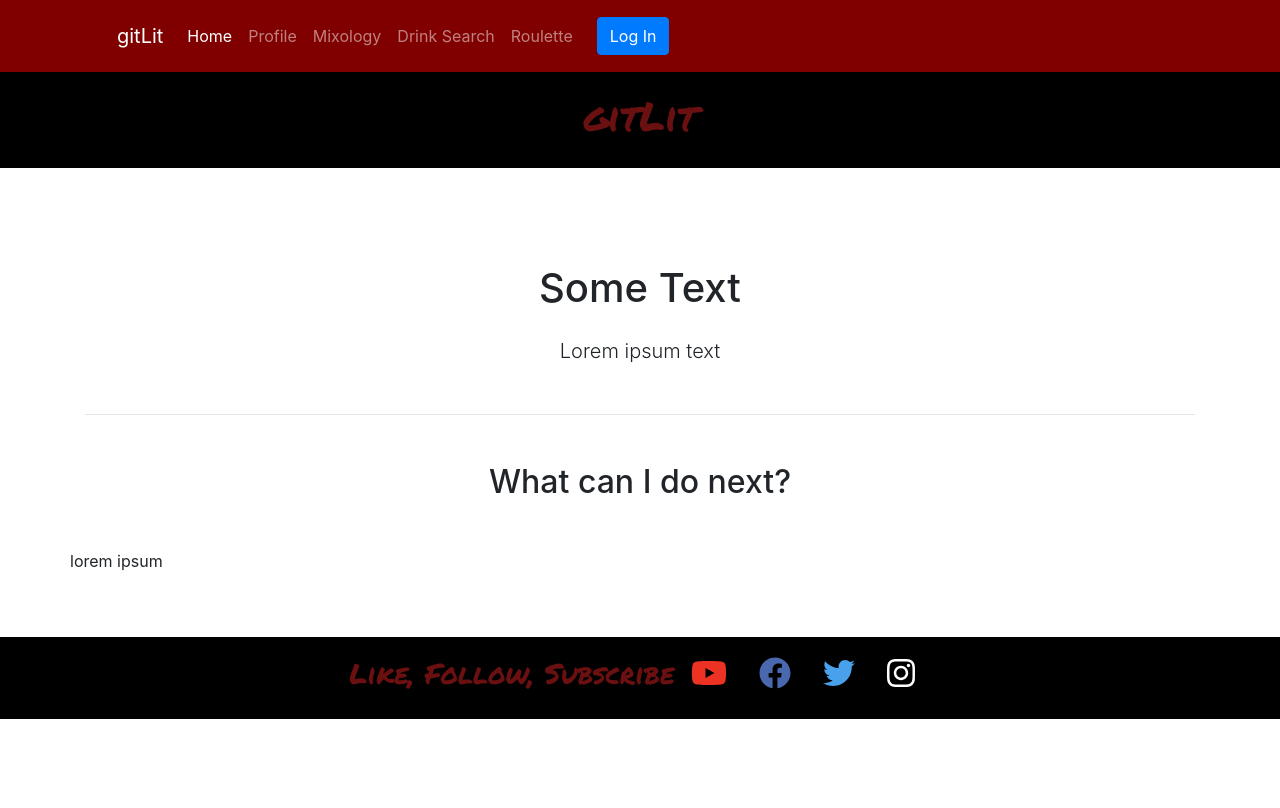
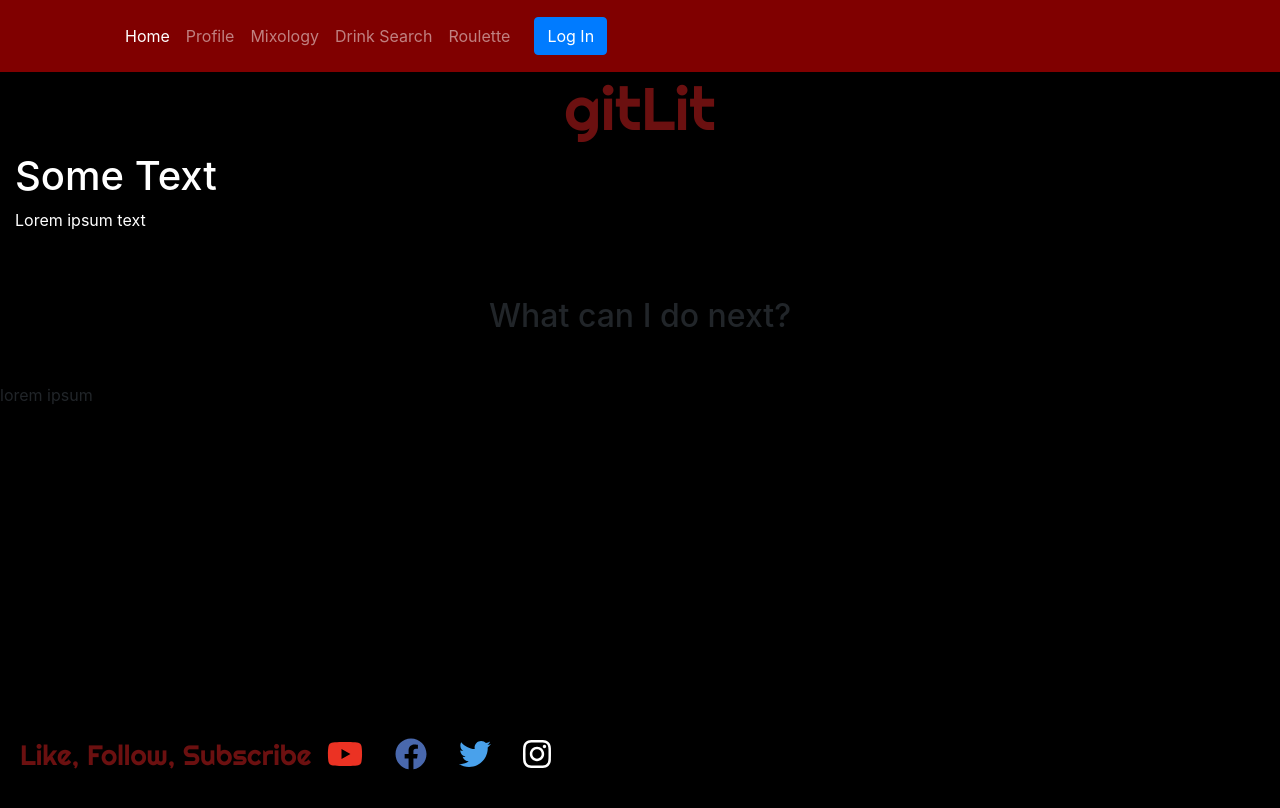
Before and after one commit to J-A-M-M-S/gitLit, a React (Create React App) app in the folder client/: page / in a window 1280 px wide. Shown: the top 808 px of the page. Built offline with nearby package versions, Linux system fonts and the light colour scheme; no server answers.

Commit message:
fixed the color, footer, and fonts

```diff
--- /dev/null
+++ b/client/src/App.css
@@ -0,0 +1,9 @@
+#fullBody {
+  background-color: black;
+  width: 100%;
+  margin: 0;
+  height: 100vh;
+}
+
+#app {
+}
--- a/client/src/App.js
+++ b/client/src/App.js
@@ -3,6 +3,7 @@ import Title from "./components/Title/Title";
 import { Route, Switch } from "react-router-dom";
 import { Container } from "react-bootstrap";
 import { NavBar, Footer, Loading, PrivateRoute } from "./components";
+import "./App.css";
 
 import {
   Home,
@@ -22,8 +23,9 @@ const App = () => {
   return (
     <div id="app" className="d-flex flex-column h-100">
       <NavBar />
-      <Title />
-      <Container className="flex-grow-1 mt-5">
+
+      <Container fluid id="fullBody" className="flex-grow-1">
+        <Title />
         <Switch>
           <Route path="/" exact component={Home} />
           <PrivateRoute path="/Profile" component={Profile} />
--- a/client/src/components/Footer/Footer.css
+++ b/client/src/components/Footer/Footer.css
@@ -1,5 +1,5 @@
 .footer {
-  font-family: "Permanent Marker", sans-serif;
+  font-family: "Righteous", sans-serif;
   display: flex;
   justify-content: center;
   color: rgb(107, 16, 16);
@@ -7,6 +7,8 @@
   padding: 20px;
   font-stretch: ultra-expanded;
   height: min-content;
+  position: fixed;
+  bottom: 0;
 }
 
 .social-container {
--- /dev/null
+++ b/client/src/components/Hero/Hero.css
@@ -0,0 +1,6 @@
+.hero {
+  background-color: black;
+  color: white;
+  margin: 0;
+  padding: 0;
+}
--- a/client/src/components/Hero/Hero.js
+++ b/client/src/components/Hero/Hero.js
@@ -1,10 +1,11 @@
 import React from "react";
+import "./Hero.css";
 
 const Hero = () => (
-  <div className="text-center hero my-5">
-    <h1 className="mb-4">Some Text</h1>
+  <div className="hero">
+    <h1>Some Text</h1>
 
-    <p className="lead">Lorem ipsum text</p>
+    <p>Lorem ipsum text</p>
   </div>
 );
 
--- a/client/src/components/Navbar/Navbar.js
+++ b/client/src/components/Navbar/Navbar.js
@@ -8,14 +8,14 @@ import "./Navbar.css";
 
 const MainNav = () => (
   <Navbar expand="lg" variant="dark">
-    <Navbar.Brand
+    {/* <Navbar.Brand
       as={RouterNavLink}
       to="/"
       exact
       className="router-link-exact-active"
     >
       gitLit
-    </Navbar.Brand>
+    </Navbar.Brand> */}
     <Navbar.Toggle aria-controls="basic-navbar-nav" />
     <Navbar.Collapse id="basic-navbar-nav">
       <Nav className="router-link-exact-active">
--- a/client/src/components/Title/Title.css
+++ b/client/src/components/Title/Title.css
@@ -1,13 +1,17 @@
-@import url("https://fonts.googleapis.com/css?family=Permanent+Marker&display=swap");
+@import url("https://fonts.googleapis.com/css2?family=Righteous&display=swap");
 
 .header {
-  font-family: "Permanent Marker", sans-serif;
+  font-family: "Righteous";
+
   display: flex;
   justify-content: center;
   color: rgb(107, 16, 16);
   background-color: black;
-  padding: 20px;
   font-stretch: ultra-expanded;
   height: min-content;
   width: 100%;
 }
+
+#title-text {
+  font-size: 60px;
+}
--- a/client/src/components/Title/Title.js
+++ b/client/src/components/Title/Title.js
@@ -4,7 +4,7 @@ import "./Title.css";
 const Title = () => {
   return (
     <header className="header">
-      <h1>gitLit</h1>
+      <h1 id="title-text">gitLit</h1>
     </header>
   );
 };
```
